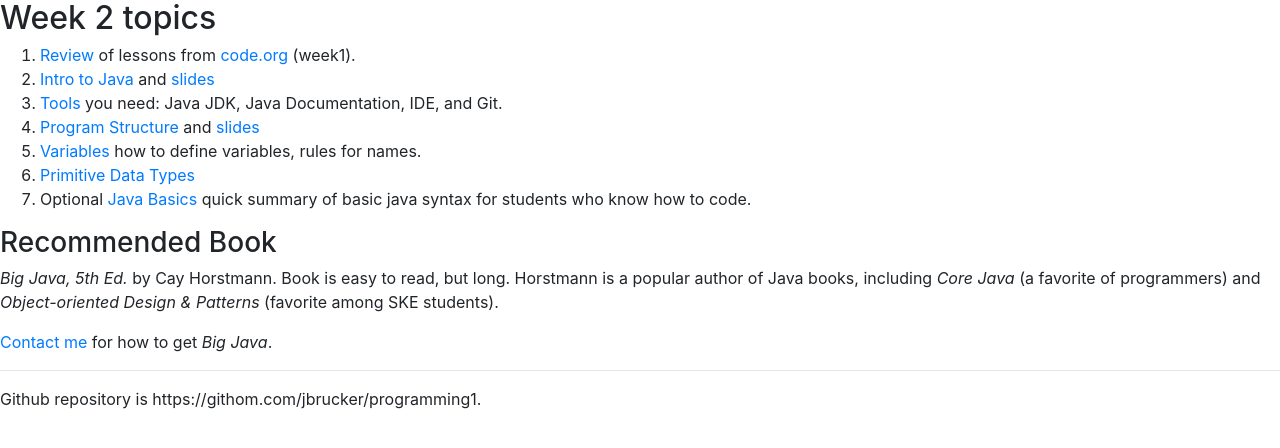
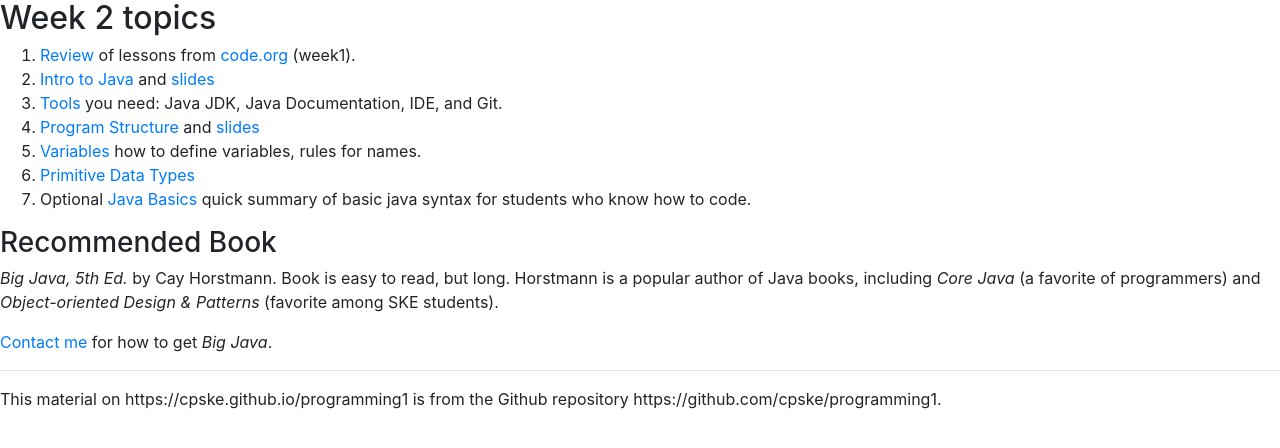
Before and after one commit to cpske/programming1, a Jekyll site: the page index.html, which Jekyll copies as it is, in a window 1280 px wide. Shown: the top 448 px of the page. Built offline with Jekyll 4.4.1, drawn with Linux system fonts in a browser that asks for light colours.

Commit message:
change URL

```diff
--- a/index.html
+++ b/index.html
@@ -30,7 +30,8 @@
 <p><a href="Contact.html">Contact me</a> for how to get <em>Big Java</em>.</p>
 
 <hr/>
-Github repository is https://githom.com/jbrucker/programming1.
+This material on https://cpske.github.io/programming1
+is from the Github repository https://github.com/cpske/programming1.
 
 </body>
 </html>
```
Also changed, not shown: About.md (+5 -5 lines), README.md.
